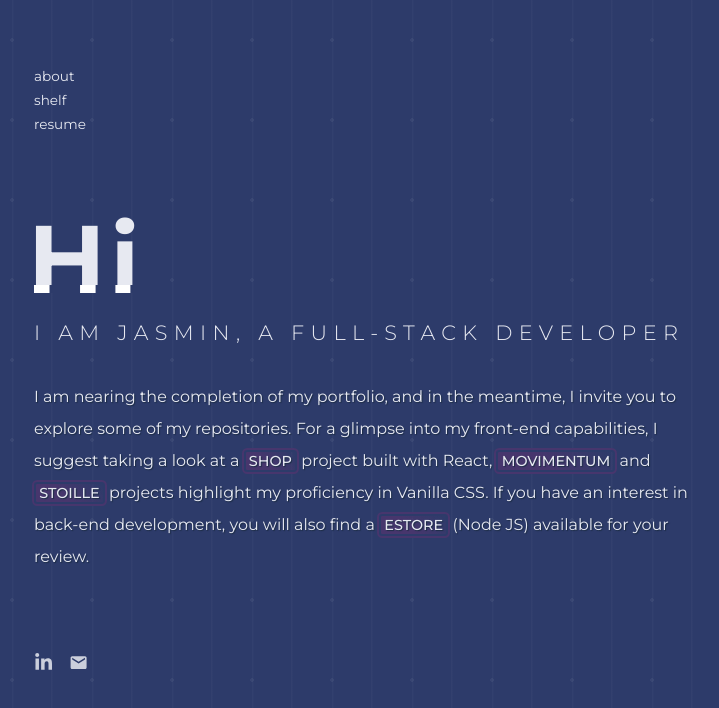
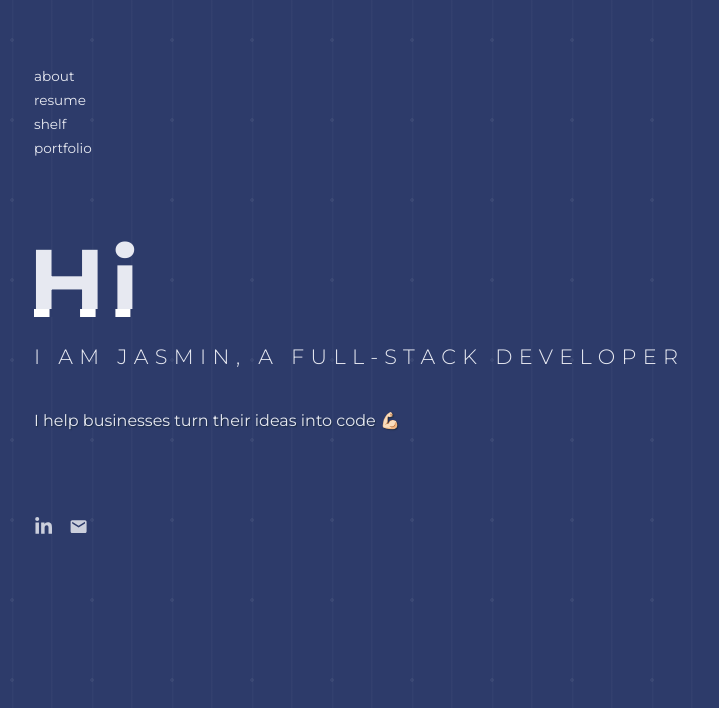
Before and after one commit to jasmingubeljic/jasmingubeljic.github.io, a Next.js app: page / in a window 1280 px wide. Shown: the top 708 px of the page, without its empty margins (268-987 px from the left). Built offline with nearby package versions, Linux system fonts and the light colour scheme.

Commit message:
style: layout update, move repos to portfolio page

```diff
--- a/src/app/page.js
+++ b/src/app/page.js
@@ -6,7 +6,7 @@ import Footer from "../components/Footer/Footer";
 
 export default function Home() {
   return (
-    <main>
+    <>
       <div className="glitch-wrapper">
         <h1 className={`${styles["greeting-heading"]} glitch`} data-glitch="Hi">
           Hi
@@ -15,44 +15,10 @@ export default function Home() {
       <h2 className={`${styles["profession-heading"]}`}>
         I am Jasmin, a Full-stack developer
       </h2>
+
       <p className={styles["about-me"]}>
-        I am nearing the completion of my portfolio, and in the meantime, I
-        invite you to explore some of my repositories. For a glimpse into my
-        front-end capabilities, I suggest taking a look at a{" "}
-        <a
-          href="https://github.com/jasmingubeljic/estore-client"
-          target="_blank"
-          className={styles["repository-link"]}
-        >
-          shop
-        </a>{" "}
-        project built with React,{" "}
-        <a
-          href="https://github.com/jasmingubeljic/movimentum"
-          target="_blank"
-          className={styles["repository-link"]}
-        >
-          Movimentum
-        </a>{" "}
-        and{" "}
-        <a
-          href="https://github.com/jasmingubeljic/stoille"
-          target="_blank"
-          className={styles["repository-link"]}
-        >
-          Stoille
-        </a>{" "}
-        projects highlight my proficiency in Vanilla CSS. If you have an
-        interest in back-end development, you will also find a{" "}
-        <a
-          href="https://github.com/jasmingubeljic/estore-server"
-          target="_blank"
-          className={styles["repository-link"]}
-        >
-          eStore
-        </a>{" "}
-        (Node JS) available for your review.
+        I help businesses turn their ideas into code 💪🏻
       </p>
-    </main>
+    </>
   );
 }
--- a/src/app/page.module.css
+++ b/src/app/page.module.css
@@ -11,21 +11,6 @@
   font-weight: 300;
 }
 
-.repository-link {
-  text-transform: uppercase;
-  color: var(--easy-text);
-  font-size: 0.9rem;
-  font-weight: 500;
-  padding: 0 0.2rem;
-  letter-spacing: 1.4;
-  text-decoration: none;
-  background: linear-gradient(225deg, transparent, var(--primary) 60%);
-  border: 2px solid var(--dark);
-  outline: 2px solid var(--primary);
-  border-radius: 0.2rem;
+.about-me {
+  font-size: 1rem;
 }
-
-.repository-link:hover {
-  background: var(--primary);
-  background: none;
-}
--- a/src/app/shelf/page.js
+++ b/src/app/shelf/page.js
@@ -4,7 +4,6 @@ import styles from "./page.module.css";
 export default function Articles() {
   return (
     <>
-      <h1>Shelf</h1>
       <ul className={styles.ul}>
         <li>
           <Link
--- a/src/components/Navigation/Navigation.js
+++ b/src/components/Navigation/Navigation.js
@@ -10,36 +10,26 @@ export default function Navigation() {
             about
           </Link>
         </li>
-        {/* <li className={styles.list}>
-          <Link className={styles.link} href="#" aria-disabled="true">
-            portfolio
-          </Link>
-        </li> */}
-        <li className={styles.list}>
-          <Link
-            className={styles.link}
-            href="/shelf"
-            // locale={false}
-          >
-            shelf
-          </Link>
-        </li>
         <li className={styles.list}>
           <Link
             className={styles.link}
             href="/assets/Jasmin-G-Resume.pdf"
             rel="noopener noreferrer"
             target="_blank"
-            // locale={false}
           >
             resume
           </Link>
         </li>
-        {/* <li>
-              <a className={styles["menu-link"]} href="">
-                contact
-              </a>
-            </li> */}
+        <li className={styles.list}>
+          <Link className={styles.link} href="/shelf">
+            shelf
+          </Link>
+        </li>
+        <li className={styles.list}>
+          <Link className={styles.link} href="/portfolio" aria-disabled="true">
+            portfolio
+          </Link>
+        </li>
       </ul>
     </nav>
   );
```
Also changed, not shown: src/app/portfolio/page.js (added, +46 -0 lines), src/app/portfolio/page.module.css (added, +18 -0 lines).
